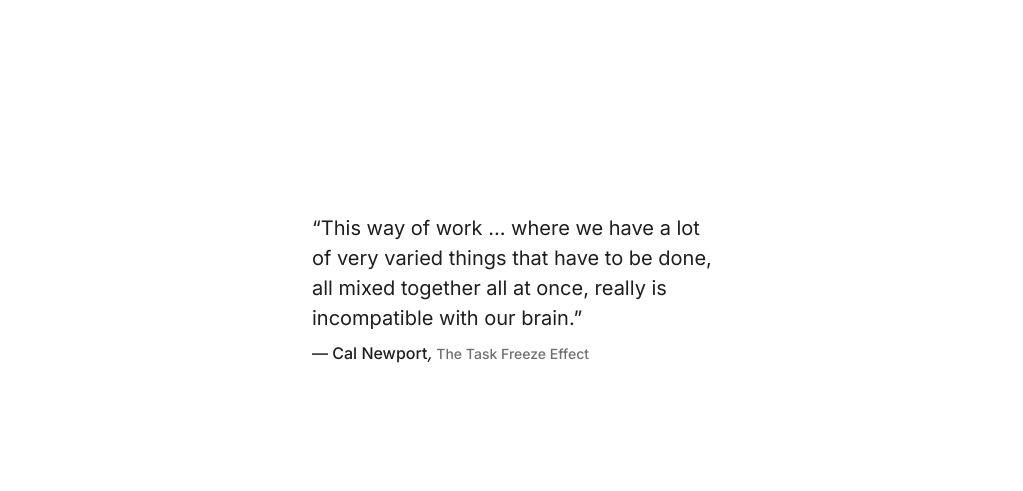
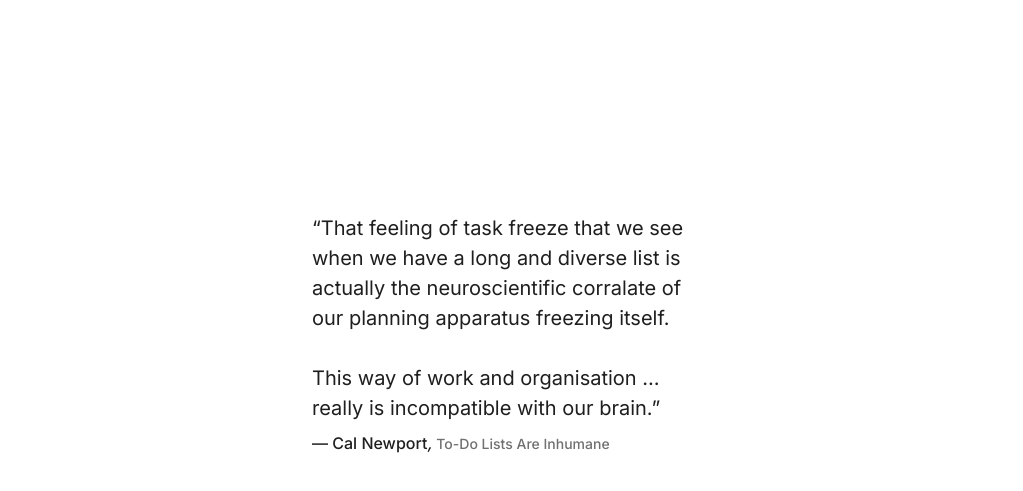
Before and after one commit to selfire1/todoist-focus-mode, an Eleventy site: page src/index.njk in a window 1280 px wide. Shown: the part 483-974 px from the top of the page, without its empty margins (128-1151 px from the left). Built offline with nearby package versions, Linux system fonts and the light colour scheme; Eleventy itself is replaced by a stand-in of ours; files that its build step writes are made by us from their sources.

Commit message:
change quote

```diff
--- a/src/index.njk
+++ b/src/index.njk
@@ -46,11 +46,11 @@
     <div class="quote-container">
       <figure>
         <blockquote cite="https://youtu.be/aOWL59-y82I">
-          <p class="quote">{{ landingpage.quote.text}}</p>
+          <p class="quote">“That feeling of task freeze that we see when we have a <span class="semibold">long and diverse list</span> is actually the neuroscientific corralate of our planning apparatus freezing itself.<br><br>This way of work and organisation … really is <span class="semibold">incompatible with our brain</span>.”</p>
         </blockquote>
         <figcaption class="quote-caption">
           {{ landingpage.quote.author -}}
-          <cite>, <a class="cite-link" href="https://www.youtube.com/watch?v=aOWL59-y82I">The Task Freeze Effect</a>
+          <cite>, <a class="cite-link" href="https://www.youtube.com/watch?v=aOWL59-y82I" target="_blank" rel="noopener noreferrer">To-Do Lists Are Inhumane</a>
           </cite>
         </figcaption>
       </figure>
```
